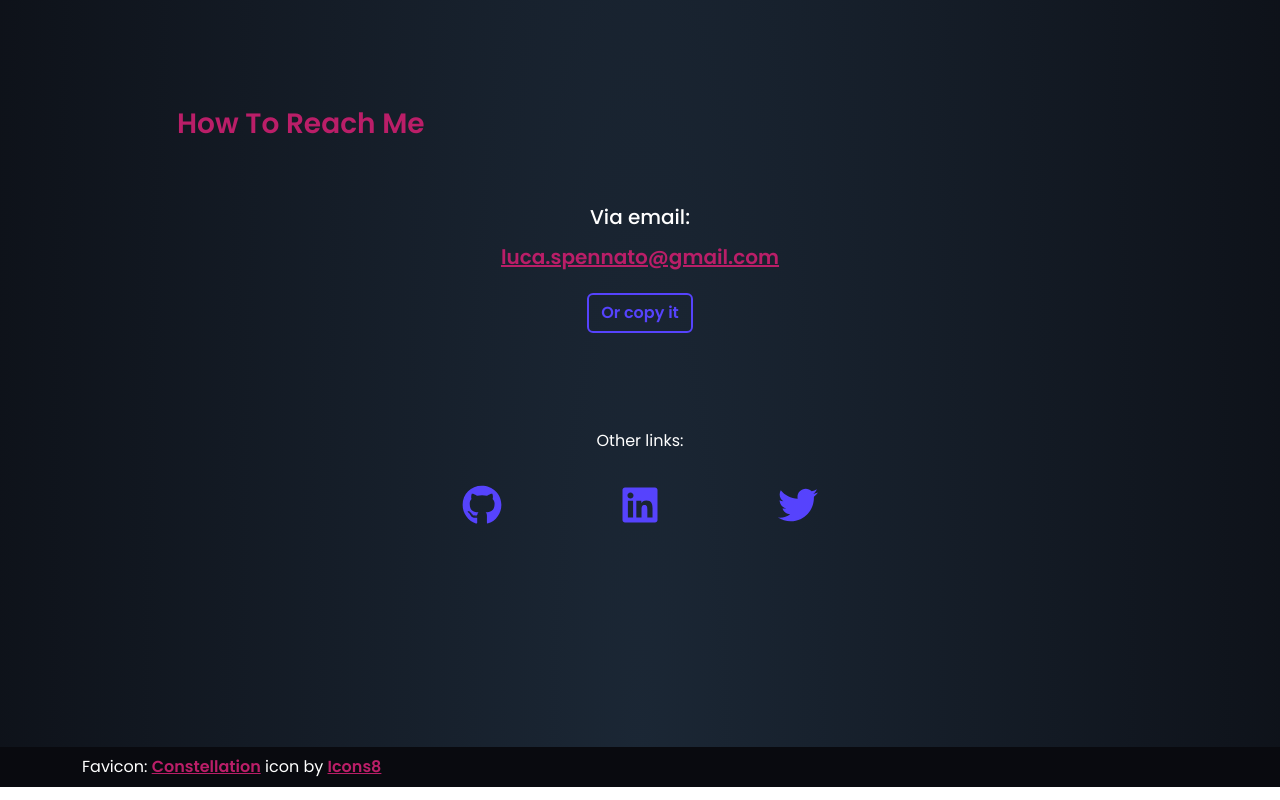
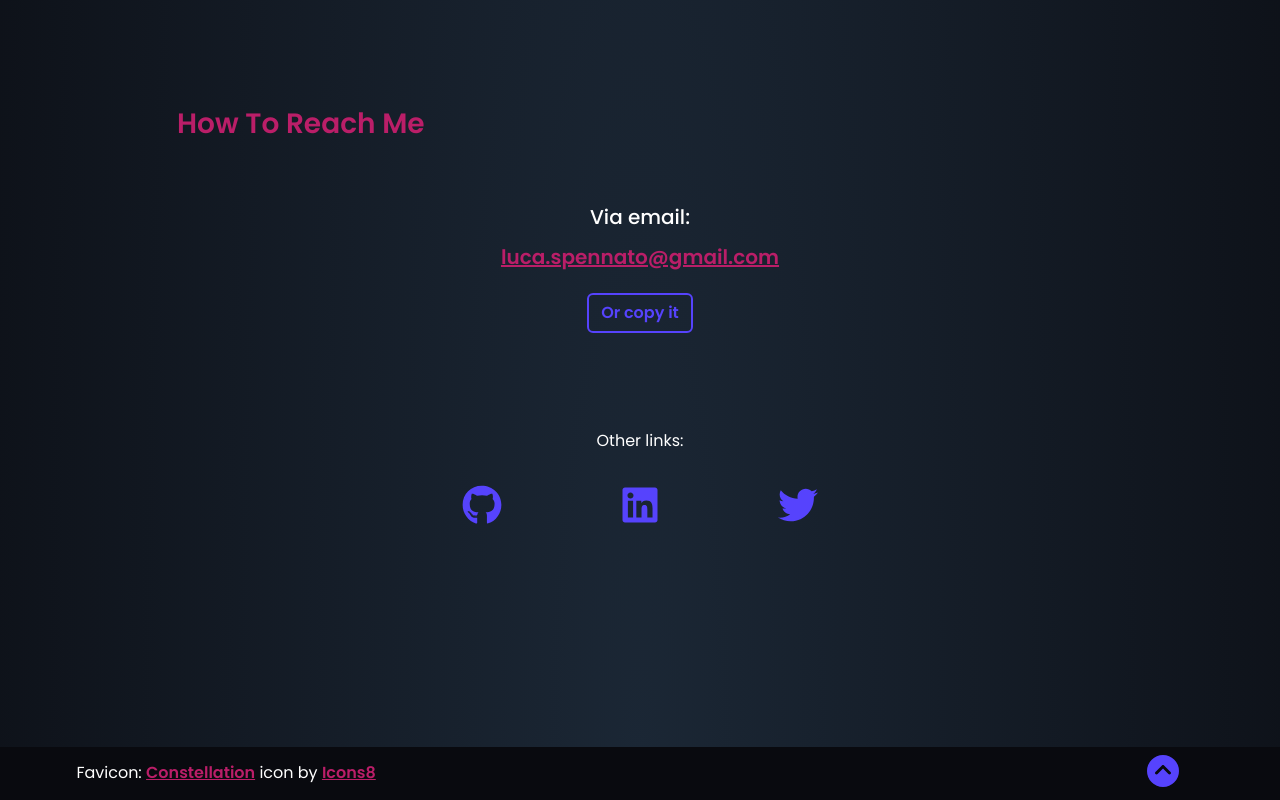
Before and after one commit to LucaSpennato/Luca-Spennato, a Vue app: page / in a window 1280 px wide. Shown: the part 3171-3971 px from the top of the page. Built offline with nearby package versions, Linux system fonts and the light colour scheme.

Commit message:
feat/ goUp fn, button styled

```diff
--- a/src/components/FooterComponent.vue
+++ b/src/components/FooterComponent.vue
@@ -1,11 +1,19 @@
 <template>
   <footer class="py-2">
     <div class="container">
-        <div>
-            Favicon:
-            <a target="_blank" class="nebulaStyleLinkLight" href="https://icons8.com/icon/w9U3X7efkXRZ/constellation">Constellation</a>
-             icon by
-            <a target="_blank" class="nebulaStyleLinkLight" href="https://icons8.com">Icons8</a>
+        <div class="row">
+           <div id="creditToIcon" class="col-12 col-sm-11">
+                Favicon:
+                <a target="_blank" class="nebulaStyleLinkLight" href="https://icons8.com/icon/w9U3X7efkXRZ/constellation">Constellation</a>
+                icon by
+                <a target="_blank" class="nebulaStyleLinkLight" href="https://icons8.com">Icons8</a>
+           </div>
+           <div id="goUp" class="col-12 col-sm-1 text-center my-4 my-sm-0">
+                <div @click="$_scrollToTop()">
+                    <font-awesome-icon icon="fa-solid fa-circle-chevron-up"/>
+                </div>
+
+           </div>
         </div>
     </div>
   </footer>
@@ -14,6 +22,12 @@
 <script>
 export default {
     name: 'FooterComponent',
+    methods:{
+        $_scrollToTop(){
+            window.scrollTo(0, 0)
+        }
+
+    }
 }
 </script>
 
@@ -23,6 +37,25 @@ export default {
 
     footer{
         background-color: $outerSpaceDark;
+
+        #creditToIcon{
+            padding: .4rem;
+        }
+
+        #goUp{
+            div {
+                svg{
+                    width: 2rem;
+                    height: 2rem;
+                    path{
+                        color: $innerNebulaDark;
+                    }
+                    &:hover path{
+                        color: $innerNebulaLight;
+                    }
+                }
+            }
+        }
     }
 
 </style>
```
